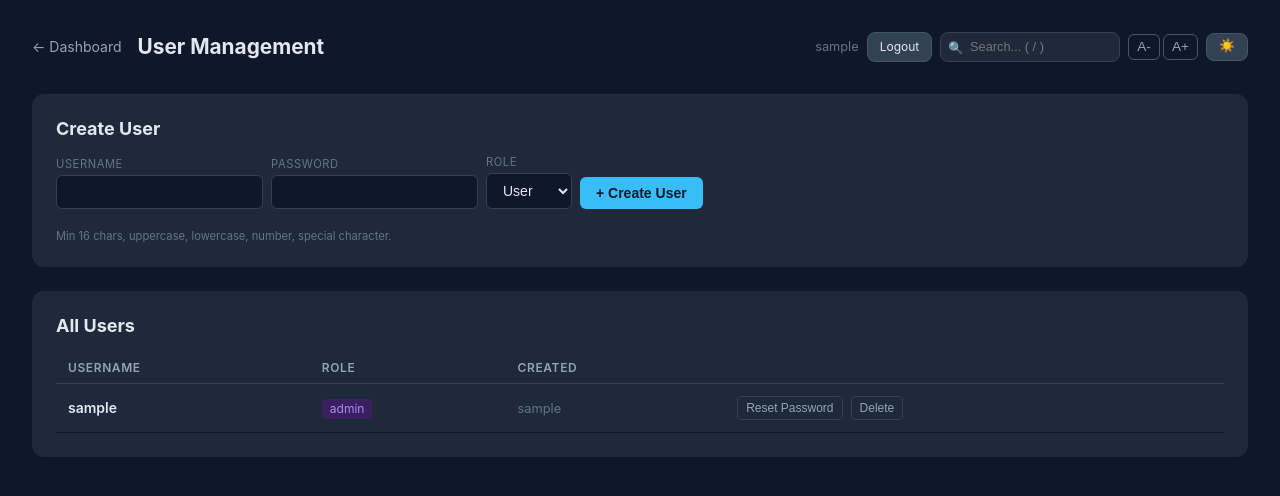
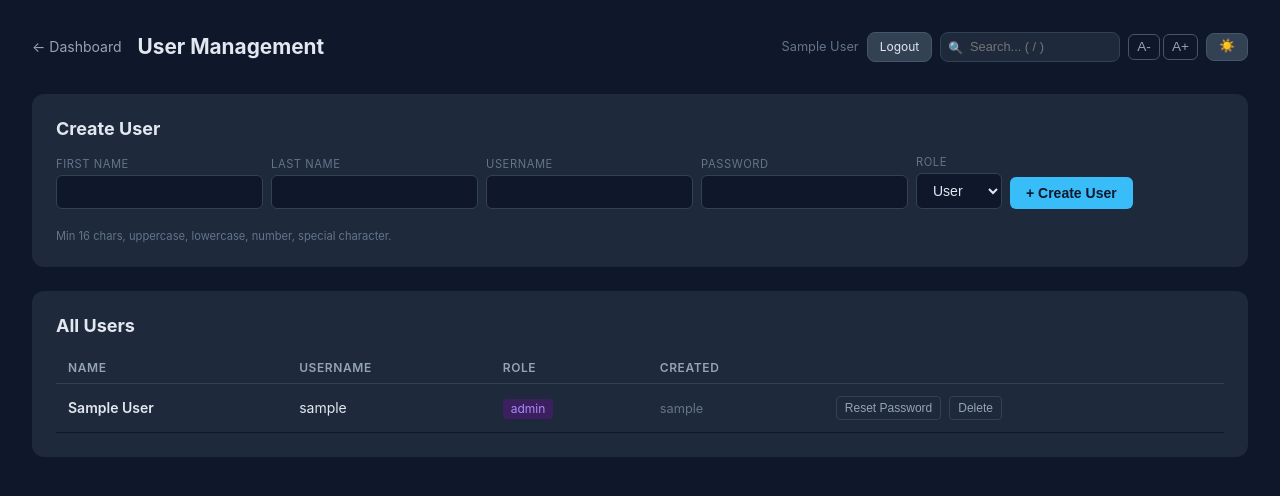
Before and after one commit to jonathancaruso/cmmc-tracker, a Flask app: page /admin/users in a window 1280 px wide. Shown: the top 496 px of the page. Run offline with Flask 3, Linux system fonts and the light colour scheme; the visitor is signed in with stand-in values (Sample User, id 1); data comes from the database, SQL or seed files in the repository; parts of the project's set-up code (start-up, migrations or seed data) failed here and were passed over.

Commit message:
Add first name and last name to users
- Setup and create user forms now require first/last name
- Users table shows full name column
- Nav displays full name instead of username
- Team members auto-created with display name (First Last)
- DB migration for existing installs

```diff
--- a/app.py
+++ b/app.py
@@ -98,6 +98,8 @@ def init_db():
             username TEXT NOT NULL UNIQUE,
             password_hash TEXT NOT NULL,
             role TEXT NOT NULL DEFAULT 'user',
+            first_name TEXT DEFAULT '',
+            last_name TEXT DEFAULT '',
             created_at TEXT NOT NULL
         )
     """)
@@ -153,6 +155,16 @@ def init_db():
             conn.execute("ALTER TABLE artifacts ADD COLUMN file_created TEXT")
         except Exception:
             pass
+
+    # Migrate: add first_name, last_name to users
+    for col in ["first_name", "last_name"]:
+        try:
+            conn.execute(f"SELECT {col} FROM users LIMIT 1")
+        except Exception:
+            try:
+                conn.execute(f"ALTER TABLE users ADD COLUMN {col} TEXT DEFAULT ''")
+            except Exception:
+                pass
 
     # Migrate: add obtained_method to artifacts
     try:
@@ -354,7 +366,7 @@ def check_auth():
 def inject_user():
     if 'user_id' in session:
         conn = get_db()
-        user = conn.execute("SELECT id, username, role FROM users WHERE id = ?",
+        user = conn.execute("SELECT id, username, role, first_name, last_name FROM users WHERE id = ?",
                             (session['user_id'],)).fetchone()
         conn.close()
         if user:
@@ -1255,25 +1267,30 @@ def setup():
     if request.method == "POST":
         username = request.form.get("username", "").strip()
         password = request.form.get("password", "")
+        first_name = request.form.get("first_name", "").strip()
+        last_name = request.form.get("last_name", "").strip()
         confirm = request.form.get("confirm_password", "")
         errors = []
         if not username:
             errors.append("Username is required")
+        if not first_name or not last_name:
+            errors.append("First and last name are required")
         if password != confirm:
             errors.append("Passwords do not match")
         errors.extend(validate_password(password))
         if errors:
-            return render_template("setup.html", errors=errors, username=username)
+            return render_template("setup.html", errors=errors, username=username, first_name=first_name, last_name=last_name)
         conn = get_db()
         now = datetime.now().strftime("%Y-%m-%d %H:%M:%S")
+        display_name = f"{first_name} {last_name}"
         conn.execute(
-            "INSERT INTO users (username, password_hash, role, created_at) VALUES (?, ?, ?, ?)",
-            (username, generate_password_hash(password), 'admin', now)
+            "INSERT INTO users (username, password_hash, role, first_name, last_name, created_at) VALUES (?, ?, ?, ?, ?, ?)",
+            (username, generate_password_hash(password), 'admin', first_name, last_name, now)
         )
         # Auto-create team member for assignment dropdown
         conn.execute(
             "INSERT INTO team_members (name, role, email, created_at) VALUES (?, ?, ?, ?)",
-            (username, 'admin', '', now)
+            (display_name, 'admin', '', now)
         )
         conn.commit()
         conn.close()
@@ -1308,7 +1325,7 @@ def logout():
 @admin_required
 def admin_users():
     conn = get_db()
-    users = conn.execute("SELECT id, username, role, created_at FROM users ORDER BY created_at").fetchall()
+    users = conn.execute("SELECT id, username, role, first_name, last_name, created_at FROM users ORDER BY created_at").fetchall()
     conn.close()
     return render_template("admin_users.html", users=users)
 
@@ -1320,24 +1337,29 @@ def admin_create_user():
     username = data.get("username", "").strip()
     password = data.get("password", "")
     role = data.get("role", "user")
+    first_name = data.get("first_name", "").strip()
+    last_name = data.get("last_name", "").strip()
     if role not in ('admin', 'user'):
         return jsonify({"error": "Invalid role"}), 400
     if not username:
         return jsonify({"error": "Username is required"}), 400
+    if not first_name or not last_name:
+        return jsonify({"error": "First and last name are required"}), 400
     errors = validate_password(password)
     if errors:
         return jsonify({"error": "; ".join(errors)}), 400
     conn = get_db()
     now = datetime.now().strftime("%Y-%m-%d %H:%M:%S")
+    display_name = f"{first_name} {last_name}"
     try:
         conn.execute(
-            "INSERT INTO users (username, password_hash, role, created_at) VALUES (?, ?, ?, ?)",
-            (username, generate_password_hash(password), role, now)
+            "INSERT INTO users (username, password_hash, role, first_name, last_name, created_at) VALUES (?, ?, ?, ?, ?, ?)",
+            (username, generate_password_hash(password), role, first_name, last_name, now)
         )
         # Auto-create team member for assignment dropdown
         conn.execute(
             "INSERT INTO team_members (name, role, email, created_at) VALUES (?, ?, ?, ?)",
-            (username, role, '', now)
+            (display_name, role, '', now)
         )
         conn.commit()
     except sqlite3.IntegrityError:
--- a/templates/admin_users.html
+++ b/templates/admin_users.html
@@ -52,7 +52,7 @@
             </div>
             <div class="topnav-right">
                 {% if current_user %}
-                <span style="color:var(--text-dim);font-size:0.8rem;">{{ current_user.username }}</span>
+                <span style="color:var(--text-dim);font-size:0.8rem;">{{ current_user.first_name }} {{ current_user.last_name }}</span>
                 <a href="/logout" class="nav-btn" style="font-size:0.75rem;">Logout</a>
                 {% endif %}
                 <div class="nav-search">
@@ -68,6 +68,14 @@
         <div class="section">
             <h2>Create User</h2>
             <form class="add-form" onsubmit="createUser(event)">
+                <div class="field">
+                    <label>First Name</label>
+                    <input type="text" name="first_name" required>
+                </div>
+                <div class="field">
+                    <label>Last Name</label>
+                    <input type="text" name="last_name" required>
+                </div>
                 <div class="field">
                     <label>Username</label>
                     <input type="text" name="username" required>
@@ -93,6 +101,7 @@
             <table>
                 <thead>
                     <tr>
+                        <th>Name</th>
                         <th>Username</th>
                         <th>Role</th>
                         <th>Created</th>
@@ -102,7 +111,8 @@
                 <tbody>
                     {% for u in users %}
                     <tr id="user-{{ u['id'] }}">
-                        <td style="font-weight:600;">{{ u['username'] }}</td>
+                        <td style="font-weight:600;">{{ u['first_name'] }} {{ u['last_name'] }}</td>
+                        <td>{{ u['username'] }}</td>
                         <td><span class="role-tag role-{{ u['role'] }}">{{ u['role'] }}</span></td>
                         <td><span class="date-text">{{ u['created_at'] }}</span></td>
                         <td>
@@ -132,6 +142,8 @@
         e.preventDefault();
         const form = e.target;
         const data = {
+            first_name: form.first_name.value.trim(),
+            last_name: form.last_name.value.trim(),
             username: form.username.value.trim(),
             password: form.password.value,
             role: form.role.value
--- a/templates/config.html
+++ b/templates/config.html
@@ -54,7 +54,7 @@
             <div class="topnav-right">
                 {% if current_user %}
                 {% if current_user.role == 'admin' %}<a href="/admin/users" class="nav-btn" style="font-size:0.75rem;">Users</a>{% endif %}
-                <span style="color:var(--text-dim);font-size:0.8rem;">{{ current_user.username }}</span>
+                <span style="color:var(--text-dim);font-size:0.8rem;">{{ current_user.first_name }} {{ current_user.last_name }}</span>
                 <a href="/logout" class="nav-btn" style="font-size:0.75rem;">Logout</a>
                 {% endif %}
                 <div class="nav-search">
--- a/templates/dashboard.html
+++ b/templates/dashboard.html
@@ -93,7 +93,7 @@
                 <a href="/api/export" class="export-btn">⬇ Export CSV</a>
                 {% if current_user %}
                 {% if current_user.role == 'admin' %}<a href="/admin/users" class="export-btn">Users</a>{% endif %}
-                <span style="color:var(--text-dim);font-size:0.8rem;">{{ current_user.username }}</span>
+                <span style="color:var(--text-dim);font-size:0.8rem;">{{ current_user.first_name }} {{ current_user.last_name }}</span>
                 <a href="/logout" class="export-btn">Logout</a>
                 {% endif %}
                 <span class="font-controls"><button class="font-btn" onclick="changeFont(-10)" title="Smaller">A-</button><button class="font-btn" onclick="changeFont(10)" title="Larger">A+</button></span>
--- a/templates/family.html
+++ b/templates/family.html
@@ -110,7 +110,7 @@
             <div class="topnav-right">
                 {% if current_user %}
                 {% if current_user.role == 'admin' %}<a href="/admin/users" class="nav-btn" style="font-size:0.75rem;">Users</a>{% endif %}
-                <span style="color:var(--text-dim);font-size:0.8rem;">{{ current_user.username }}</span>
+                <span style="color:var(--text-dim);font-size:0.8rem;">{{ current_user.first_name }} {{ current_user.last_name }}</span>
                 <a href="/logout" class="nav-btn" style="font-size:0.75rem;">Logout</a>
                 {% endif %}
                 <div class="nav-search">
--- a/templates/member.html
+++ b/templates/member.html
@@ -61,7 +61,7 @@
             <div class="topnav-right">
                 {% if current_user %}
                 {% if current_user.role == 'admin' %}<a href="/admin/users" class="nav-btn" style="font-size:0.75rem;">Users</a>{% endif %}
-                <span style="color:var(--text-dim);font-size:0.8rem;">{{ current_user.username }}</span>
+                <span style="color:var(--text-dim);font-size:0.8rem;">{{ current_user.first_name }} {{ current_user.last_name }}</span>
                 <a href="/logout" class="nav-btn" style="font-size:0.75rem;">Logout</a>
                 {% endif %}
                 <div class="nav-search">
--- a/templates/poam.html
+++ b/templates/poam.html
@@ -67,7 +67,7 @@
             <div class="topnav-right">
                 {% if current_user %}
                 {% if current_user.role == 'admin' %}<a href="/admin/users" class="nav-btn" style="font-size:0.75rem;">Users</a>{% endif %}
-                <span style="color:var(--text-dim);font-size:0.8rem;">{{ current_user.username }}</span>
+                <span style="color:var(--text-dim);font-size:0.8rem;">{{ current_user.first_name }} {{ current_user.last_name }}</span>
                 <a href="/logout" class="nav-btn" style="font-size:0.75rem;">Logout</a>
                 {% endif %}
                 <div class="nav-search">
--- a/templates/search.html
+++ b/templates/search.html
@@ -36,7 +36,7 @@
         <header>
             <a href="/" class="back">← Back to Dashboard</a>
             {% if current_user %}
-            <span style="color:var(--text-dim);font-size:0.8rem;margin-left:1rem;">{{ current_user.username }}</span>
+            <span style="color:var(--text-dim);font-size:0.8rem;margin-left:1rem;">{{ current_user.first_name }} {{ current_user.last_name }}</span>
             {% if current_user.role == 'admin' %}<a href="/admin/users" style="color:var(--text-dim);font-size:0.8rem;margin-left:0.5rem;">Users</a>{% endif %}
             <a href="/logout" style="color:var(--text-dim);font-size:0.8rem;margin-left:0.5rem;">Logout</a>
             {% endif %}
```
Also changed, not shown: templates/setup.html (+9 -1 lines).
